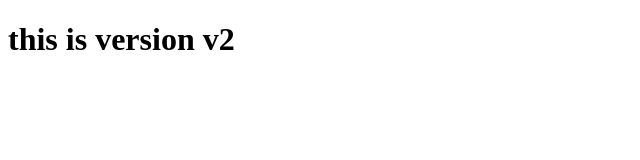
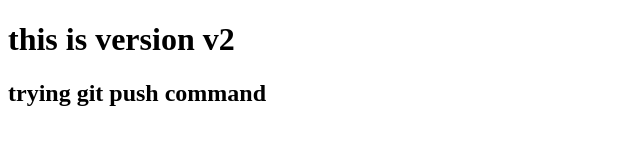
Before and after one commit to aboli2005/myrepo, a plain HTML site: page index.html in a window 1280 px wide. Shown: the whole page, without its empty margins (0-640 px from the left). Drawn offline with Linux system fonts and the light colour scheme.

Commit message:
this is to check the push

```diff
--- a/index.html
+++ b/index.html
@@ -7,5 +7,6 @@
 </head>
 <body>
     <h1>this is version v2</h1>
+    <h2>trying git push command</h2>
 </body>
 </html>
```
